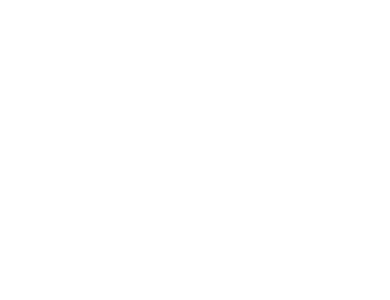
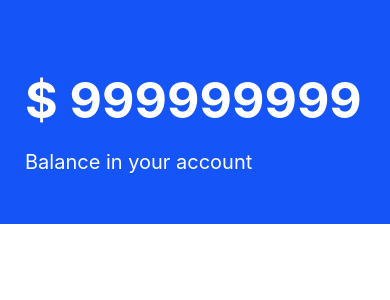
Before and after one commit to svntivgo/e-wallet-front, a React Native app: screen / in a window 390 px wide. Shown: the top 300 px of the page. Built offline with nearby package versions, Linux system fonts and the light colour scheme.

Commit message:
account balance component

```diff
--- a/App.tsx
+++ b/App.tsx
@@ -9,17 +9,10 @@
  */
 
 import React from 'react';
-import {
-  SafeAreaView,
-  ScrollView,
-  StatusBar,
-  StyleSheet,
-  Text,
-  useColorScheme,
-  View,
-} from 'react-native';
+import { SafeAreaView, StatusBar, useColorScheme } from 'react-native';
 
 import { NavigationContainer } from '@react-navigation/native';
+import Home from './src/screens/Home';
 
 const App = () => {
   const isDarkMode = useColorScheme() === 'dark';
@@ -28,6 +21,7 @@
     <NavigationContainer>
       <SafeAreaView>
         <StatusBar barStyle={isDarkMode ? 'light-content' : 'dark-content'} />
+        <Home />
       </SafeAreaView>
     </NavigationContainer>
   );
--- /dev/null
+++ b/src/components/AccountBalance.tsx
@@ -0,0 +1,19 @@
+import React from 'react';
+import { Text, View } from 'react-native';
+
+interface Props {
+  style?: any;
+  amount: number;
+  text: string;
+}
+
+function AccountBalance({ style, amount, text }: Props) {
+  return (
+    <View style={style?.container}>
+      <Text style={style?.amount}>$ {amount}</Text>
+      <Text style={style?.text}>{text}</Text>
+    </View>
+  );
+}
+
+export default AccountBalance;
--- /dev/null
+++ b/src/screens/Home.tsx
@@ -0,0 +1,15 @@
+import React from 'react';
+import AccountBalance from '../components/AccountBalance';
+import { accountBalanceHome } from '../themes/accountBalance';
+
+const Home = () => {
+  return (
+    <AccountBalance
+      style={accountBalanceHome}
+      amount={999999999}
+      text="Balance in your account"
+    />
+  );
+};
+
+export default Home;
--- /dev/null
+++ b/src/themes/accountBalance.js
@@ -0,0 +1,20 @@
+import { StyleSheet } from 'react-native';
+import { colors } from './colors';
+
+export const accountBalanceHome = StyleSheet.create({
+  container: {
+    paddingVertical: 50,
+    paddingHorizontal: 25,
+    backgroundColor: colors.blue,
+  },
+  amount: {
+    marginVertical: 20,
+    fontSize: 50,
+    fontWeight: 'bold',
+    color: colors.white,
+  },
+  text: {
+    fontSize: 20,
+    color: colors.white,
+  },
+});
--- /dev/null
+++ b/src/themes/colors.js
@@ -0,0 +1,4 @@
+export const colors = {
+  blue: '#1554F7',
+  white: 'white',
+};
```
